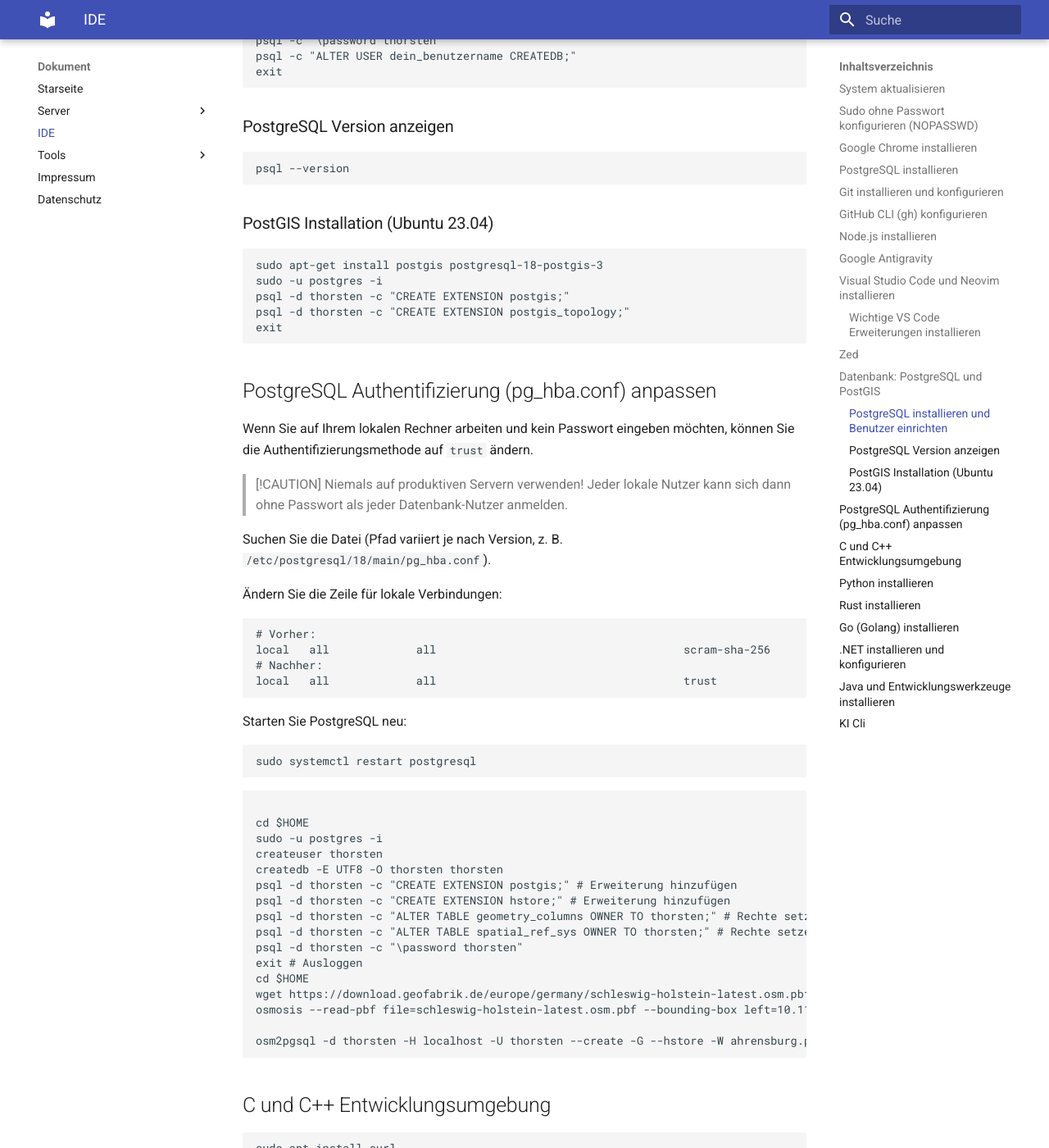
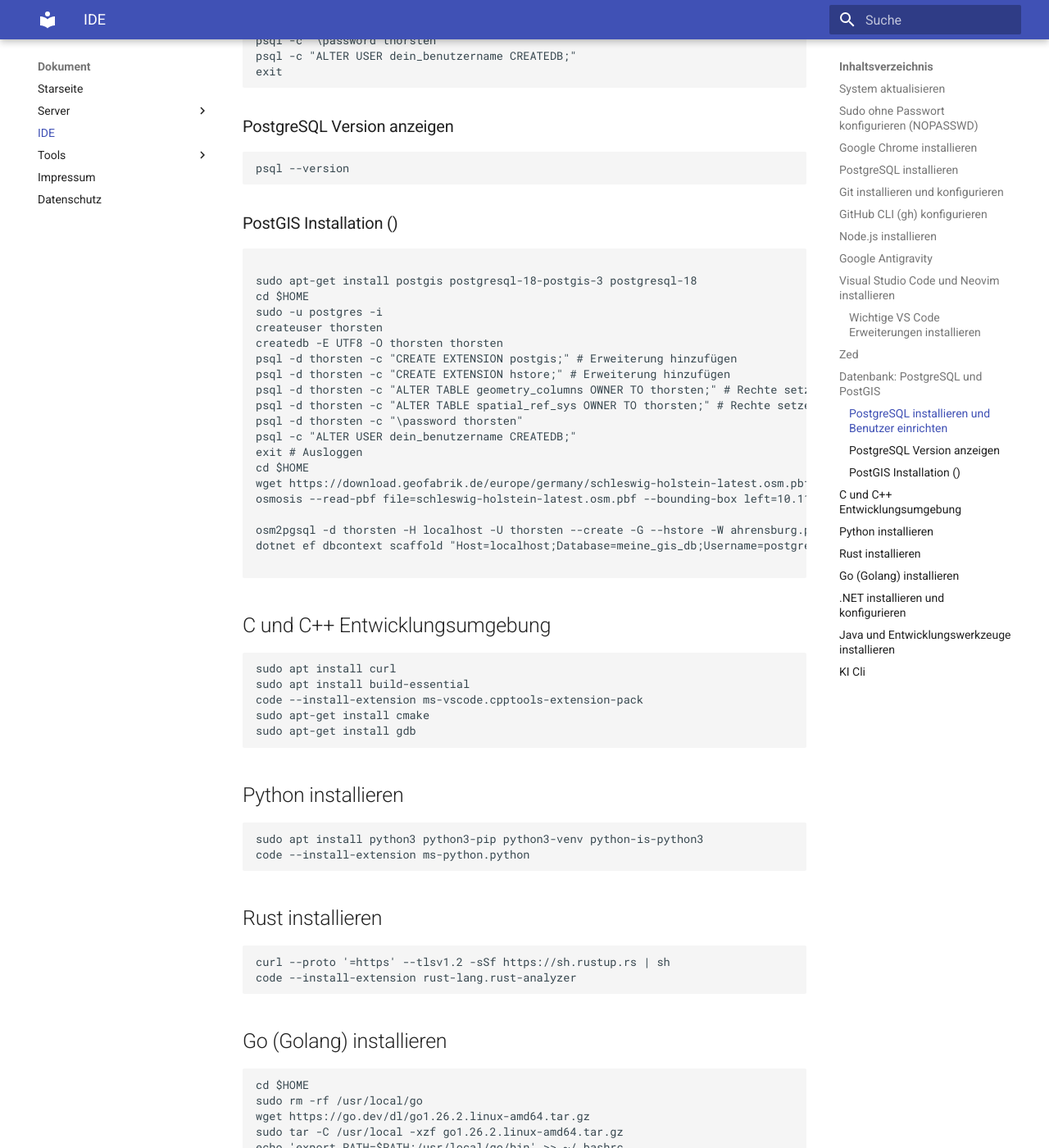
Before and after one commit to thorstenkloehn/dokument, an MkDocs documentation site: the page built from docs/IDE/index.md, in a window 1280 px wide and 1400 px high, scrolled down 2917 px. Shown: the whole window at 82% size. Built offline with MkDocs 1.6.1 and Material for MkDocs 9.7.7, drawn with Linux system fonts in a browser that asks for light colours.

Commit message:
Dokumentation: Aktualisierung der PostGIS-Installationsanweisungen und Anpassung der PostgreSQL-Konfiguration

````diff
--- a/docs/IDE/index.md
+++ b/docs/IDE/index.md
@@ -140,41 +140,11 @@
 psql --version
 ```
 
-### PostGIS Installation (Ubuntu 23.04)
+### PostGIS Installation ()
 
 ```bash
-sudo apt-get install postgis postgresql-18-postgis-3
-sudo -u postgres -i
-psql -d thorsten -c "CREATE EXTENSION postgis;"
-psql -d thorsten -c "CREATE EXTENSION postgis_topology;"
-exit
-```
-## PostgreSQL Authentifizierung (pg_hba.conf) anpassen
 
-Wenn Sie auf Ihrem lokalen Rechner arbeiten und kein Passwort eingeben möchten, können Sie die Authentifizierungsmethode auf `trust` ändern.
-
-> [!CAUTION]
-> Niemals auf produktiven Servern verwenden! Jeder lokale Nutzer kann sich dann ohne Passwort als jeder Datenbank-Nutzer anmelden.
-
-Suchen Sie die Datei (Pfad variiert je nach Version, z. B. `/etc/postgresql/18/main/pg_hba.conf`).
-
-Ändern Sie die Zeile für lokale Verbindungen:
-
-```text
-# Vorher:
-local   all             all                                     scram-sha-256
-# Nachher:
-local   all             all                                     trust
-```
-
-Starten Sie PostgreSQL neu:
-
-```bash
-sudo systemctl restart postgresql
-```
-
-```
-
+sudo apt-get install postgis postgresql-18-postgis-3 postgresql-18
 cd $HOME
 sudo -u postgres -i
 createuser thorsten
@@ -184,12 +154,15 @@
 psql -d thorsten -c "ALTER TABLE geometry_columns OWNER TO thorsten;" # Rechte setzen
 psql -d thorsten -c "ALTER TABLE spatial_ref_sys OWNER TO thorsten;" # Rechte setzen
 psql -d thorsten -c "\password thorsten"
+psql -c "ALTER USER dein_benutzername CREATEDB;"
 exit # Ausloggen
 cd $HOME
 wget https://download.geofabrik.de/europe/germany/schleswig-holstein-latest.osm.pbf
 osmosis --read-pbf file=schleswig-holstein-latest.osm.pbf --bounding-box left=10.1141 right=10.3716 top=53.7136 bottom=53.6249 --write-pbf file=ahrensburg.pbf
 
 osm2pgsql -d thorsten -H localhost -U thorsten --create -G --hstore -W ahrensburg.pbf
+dotnet ef dbcontext scaffold "Host=localhost;Database=meine_gis_db;Username=postgres;Password=mein_passwort" Npgsql.EntityFrameworkCore.PostgreSQL -o Models
+
 ```
 
 ## C und C++ Entwicklungsumgebung
````
